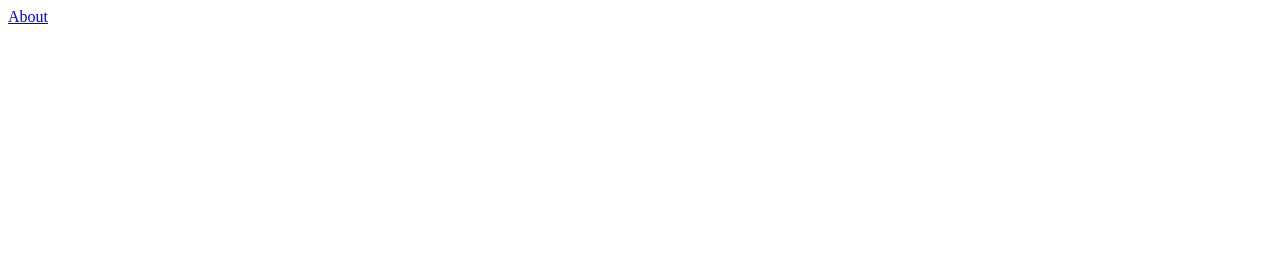
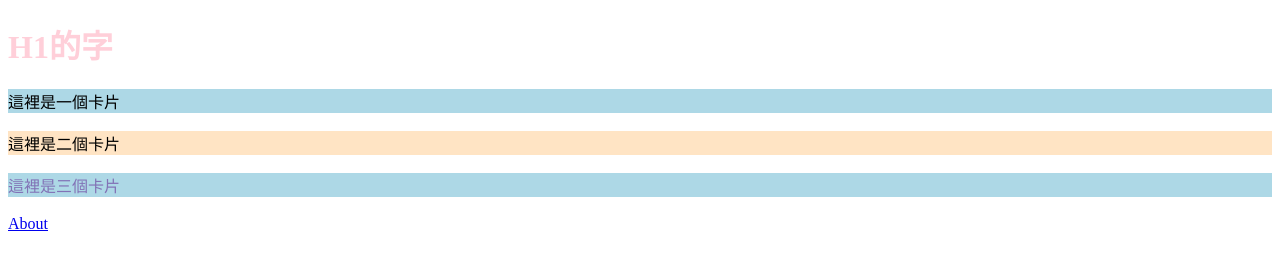
Before and after one commit to mipoof/Day01-1, a plain HTML site: page index.html in a window 1280 px wide. Drawn offline with Linux system fonts and the light colour scheme.

Commit message:
新增.=class，#=id

```diff
--- a/index.html
+++ b/index.html
@@ -4,12 +4,40 @@
 <head>
     <meta charset="UTF-8">
     <title>mipoof</title>
+    <style>
+        h1{
+            color: #ffcfd9;
+        }
+
+        /* for class*/
+        .card{
+            background-color: lightblue;
+        }
+
+        .redfont{
+            color: #8272b6;
+        }
+
+        /* for id*/
+        #new_card{
+            background-color: bisque;
+        }
+    </style>
 </head>
-
 <body>
-
-<a href="About.html">About</a>
-
+   <h1> H1的字 </h1>
+   <div class="card">
+       這裡是一個卡片
+   </div>
+   <br/>
+   <div id="new_card" class="card">
+       這裡是二個卡片
+   </div>
+   <br/>
+   <div class="card redfont">
+       這裡是三個卡片
+   </div>
+   <br/>
+   <a href="About.html">About</a>
 </body>
-
 </html>
```
